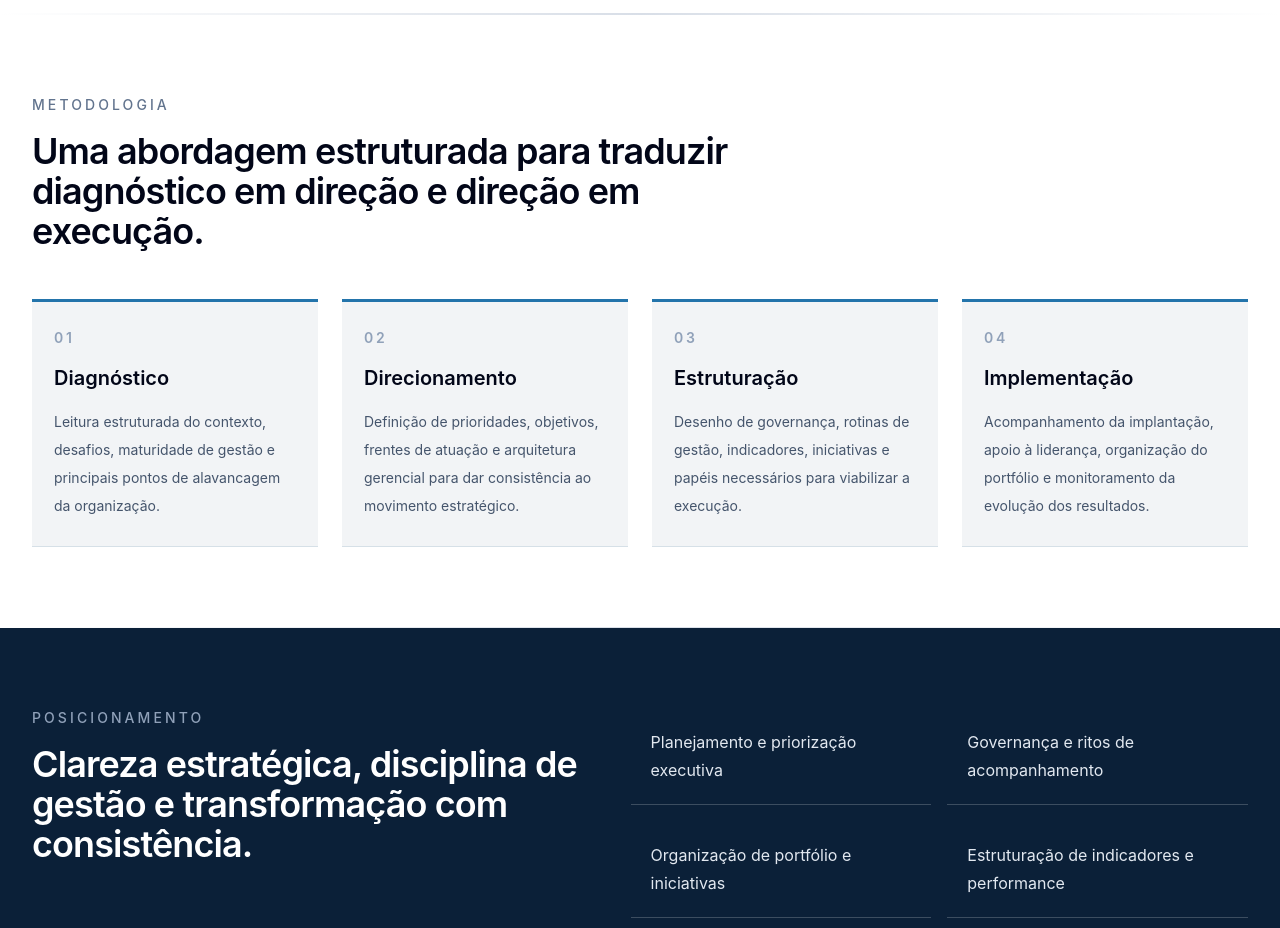
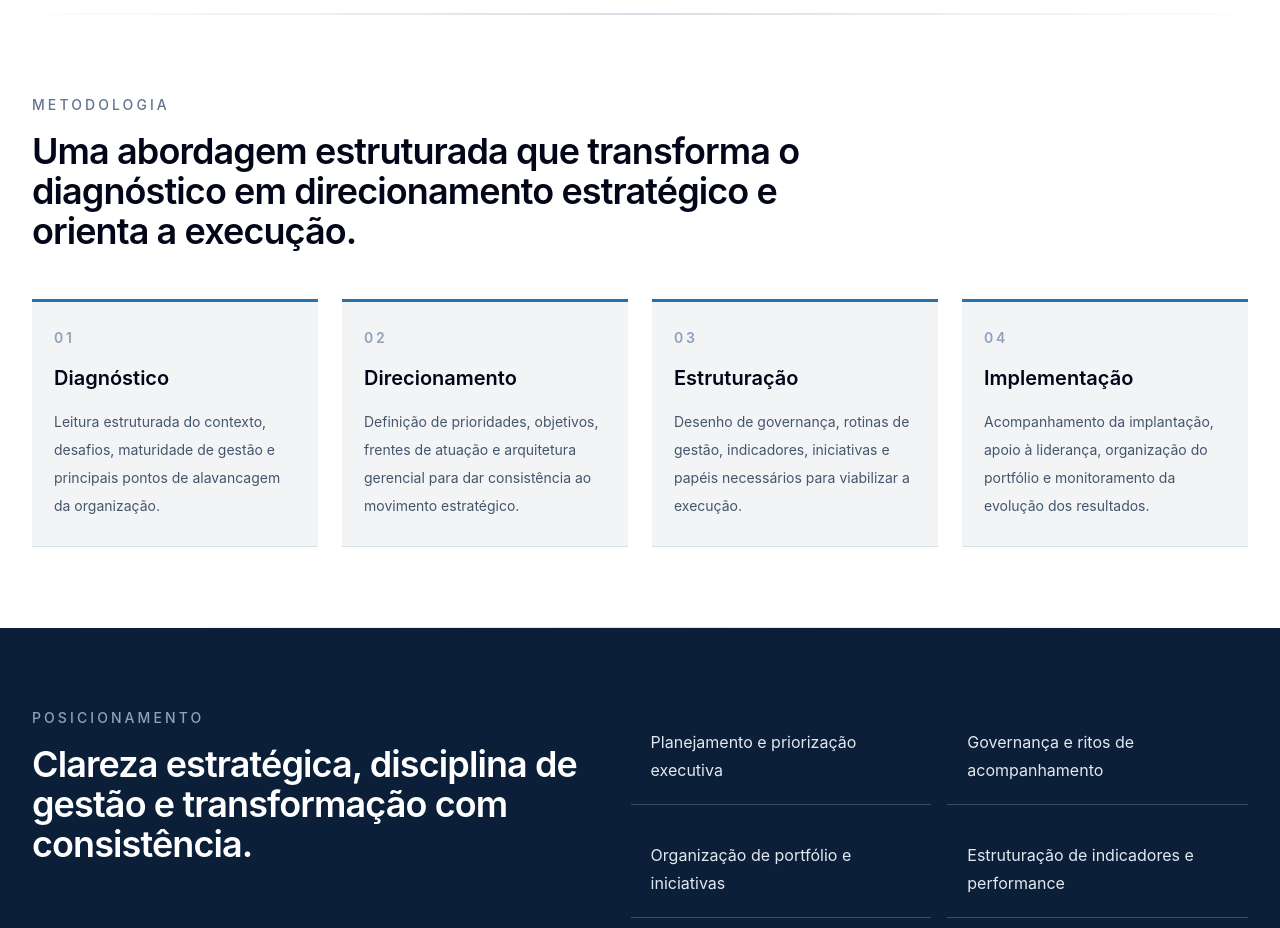
Before and after one commit to IMGestao/imgestao-site, a React (Vite) app: page / in a window 1280 px wide. Shown: the part 2620-3548 px from the top of the page. Built offline with nearby package versions, Linux system fonts and the light colour scheme.

Commit message:
fix(editorial): melhora clareza do título da metodologia

```diff
--- a/src/features/insights/pages/HomePage.jsx
+++ b/src/features/insights/pages/HomePage.jsx
@@ -119,7 +119,7 @@ export default function HomePage() {
           <div className="max-w-3xl">
             <div className="text-sm font-medium uppercase tracking-[0.22em] text-slate-500">Metodologia</div>
             <h2 className="mt-4 text-3xl font-semibold tracking-tight text-slate-950 md:text-4xl">
-              Uma abordagem estruturada para traduzir diagnóstico em direção e direção em execução.
+              Uma abordagem estruturada que transforma o diagnóstico em direcionamento estratégico e orienta a execução.
             </h2>
           </div>
 
```
